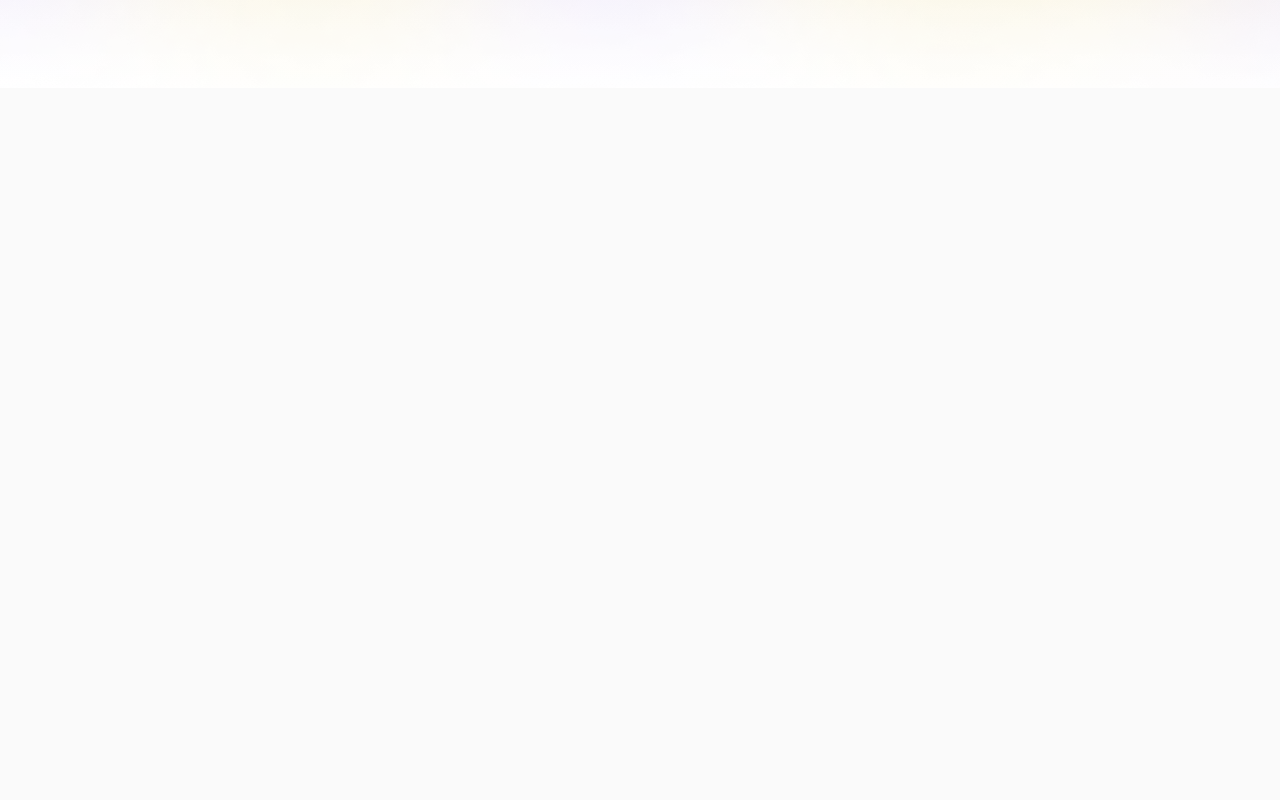
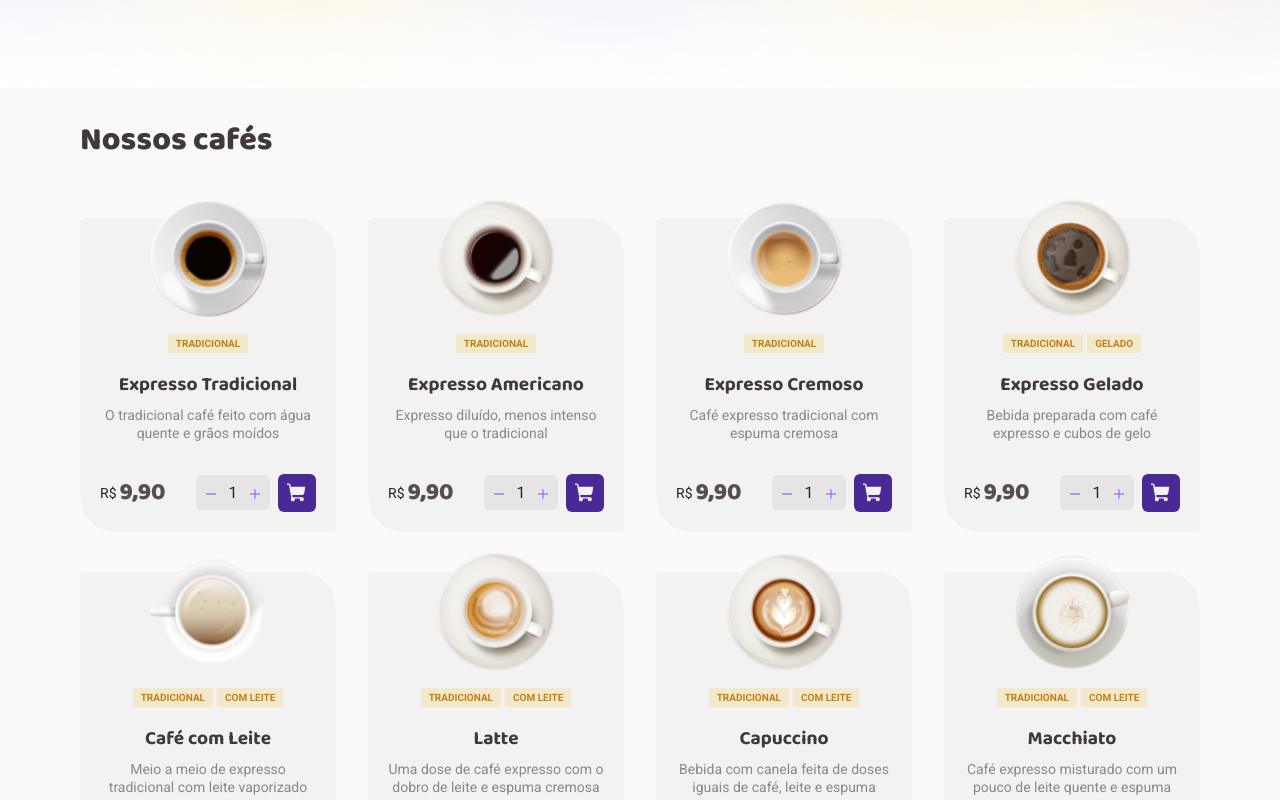
Before and after one commit to lipersilva/coffee-delivery, a React (Vite) app: page / in a window 1280 px wide. Shown: the part 560-1360 px from the top of the page. Before the commit the page ends 805 px from the top, so only its background shows below. Built offline with nearby package versions, Linux system fonts and the light colour scheme.

Commit message:
feat: componente Header e Cards

```diff
--- a/src/components/Header/styles.ts
+++ b/src/components/Header/styles.ts
@@ -7,6 +7,10 @@ export const Headercontainer = styled.header`
   display: flex;
   align-items: center;
   justify-content: center;
+  position: sticky;
+  top: 0;
+  left: 0;
+  z-index: 5;
 
   > div {
     display: flex;
--- /dev/null
+++ b/src/components/QuantityInput/index.tsx
@@ -0,0 +1,16 @@
+import { Minus, Plus } from "phosphor-react";
+import { IconWrapper, QuantityInputContainer } from "./styles";
+
+export function QuantityInput() {
+  return(
+    <QuantityInputContainer>
+      <IconWrapper>
+        <Minus size={14} weight="fill"/>
+      </IconWrapper>
+      <input type="number" readOnly value={1}/>
+      <IconWrapper>
+        <Plus size={14} weight="fill"/>
+      </IconWrapper>
+    </QuantityInputContainer>
+  )
+}
--- /dev/null
+++ b/src/components/QuantityInput/styles.ts
@@ -0,0 +1,42 @@
+import styled from "styled-components";
+
+export const QuantityInputContainer = styled.div`
+  flex: 1;
+  background: ${({ theme }) => theme.colors["base-button"]};
+  display: flex;
+  align-items: center;
+  justify-content: space-between;
+  gap: 4px;
+  border-radius: 6px;
+  padding: 0.5rem;
+
+  input {
+    text-align: center;
+    width: 100%;
+    background: none;
+    border: none;
+    color: ${({ theme }) => theme.colors["base-title"]};
+
+    &:focus {
+      outline: none;
+    }
+  }
+`;
+
+export const IconWrapper = styled.button.attrs({
+  type: "button",
+})`
+  width: 0.875rem;
+  height: 0.875rem;
+  border: none;
+  background: none;
+  color: ${({ theme }) => theme.colors["brand-purple"]};
+  transition: 0.4s;
+  &:disabled {
+    opacity: 0.4;
+  }
+
+  &:not(:disabled):hover {
+    color: ${({ theme }) => theme.colors["brand-purple-dark"]}
+  }
+`;
--- /dev/null
+++ b/src/pages/Home/components/CoffeeCard/index.tsx
@@ -0,0 +1,50 @@
+import { RegularText, TitleText } from "../../../../components/Typography";
+import { AddCartWrapper, CardFooter, CoffeeCardContainer, Description, Name, Tags } from "./styles";
+import americano from "../../../../../public/coffees/americano.png";
+import { QuantityInput } from "../../../../components/QuantityInput";
+import { ShoppingCart } from "phosphor-react";
+import { formatMoney } from "../../../../utils/formatMoney";
+
+export interface Coffee {
+  description: string;
+  id: number;
+  tags: string[];
+  name: string;
+  price: number;
+  photo: string;
+}
+interface CoffeeCardProps {
+  coffee: Coffee;
+
+}
+export function CoffeeCard({ coffee }: CoffeeCardProps) {
+  const formattedPrice = formatMoney(coffee.price);
+
+  return(
+    <CoffeeCardContainer>
+      <img src={`/coffees/${coffee.photo}`} alt="" />
+      <Tags>
+        {coffee.tags.map(tag => (
+          <span key={`${coffee.id}${tag}`}>{tag}</span>
+        ))}
+      </Tags>
+      <Name>{coffee.name}</Name>
+      <Description>{coffee.description}</Description>
+      <CardFooter>
+        <div>
+          <RegularText size="s">R$</RegularText>
+          <TitleText size="m" color="text" as="strong">
+            {formattedPrice}
+          </TitleText>
+        </div>
+
+        <AddCartWrapper>
+          <QuantityInput/>
+          <button>
+            <ShoppingCart size={22} weight="fill"/>
+          </button>
+        </AddCartWrapper>
+      </CardFooter>
+    </CoffeeCardContainer>
+  );
+}
--- /dev/null
+++ b/src/pages/Home/components/CoffeeCard/styles.ts
@@ -0,0 +1,96 @@
+import styled from "styled-components";
+import { RegularText, TitleText } from "../../../../components/Typography";
+
+export const CoffeeCardContainer = styled.div`
+  width: 100%;
+  background: ${({ theme }) => theme.colors["base-card"]};
+  border-radius: 6px 36px 6px 36px;
+  padding: 1.25rem;
+  display: flex;
+  flex-direction: column;
+  align-items: center;
+  justify-content: center;
+  padding-top: 0;
+  text-align: center;
+
+  img {
+    width: 7.5rem;
+    height: 7.5rem;
+    margin-top: -1.25rem;
+  }
+`;
+
+export const Tags = styled.div`
+  width: 100%;
+  display: flex;
+  align-items: center;
+  justify-content: center;
+  gap: 4px;
+  margin-top: 1rem;
+  margin-bottom: 1.25rem;
+  flex-wrap: wrap;
+
+  span {
+    background: ${({ theme }) => theme.colors["brand-yellow-light"]};
+    color: ${({ theme }) => theme.colors["brand-yellow-dark"]};
+    font-size: ${({ theme }) => theme.textSizes["components-tag"]};
+    text-transform: uppercase;
+    padding: 0.25rem 0.5rem;
+    border-radius: 999;
+    font-weight: 700;
+  }
+`;
+
+export const Name = styled(TitleText).attrs({
+  size: "s",
+  color: "subtitle",
+  weight: 700,
+})`
+  margin-bottom: 0.5rem;
+`;
+
+export const Description = styled(RegularText).attrs({
+  size: "s",
+  color: "label"
+})`
+  margin-bottom: 2rem;
+`;
+
+export const CardFooter = styled.div`
+  width: 100%;
+  display: flex;
+  align-items: center;
+  justify-content: space-between;
+  > div {
+    display: flex;
+    align-items: center;
+    gap: 3px;
+
+    p {
+      line-height: 0.75rem;
+    }
+  }
+`;
+
+export const AddCartWrapper = styled.div`
+  width: 7.5rem;
+
+  > button {
+    width: 2.375rem;
+    height: 2.375rem;
+    border: none;
+
+    display: flex;
+    align-items: center;
+    justify-content: center;
+    background: ${({ theme }) => theme.colors["brand-purple-dark"]};
+    color: ${({ theme }) => theme.colors["base-card"]};
+    border-radius: 6px;
+    margin-left: 0.3rem;
+    transition: .4s;
+
+    &:hover {
+      background: ${({ theme }) => theme.colors["brand-purple"]};
+    }
+  }
+`;
--- /dev/null
+++ b/src/pages/Home/components/OurCoffees/index.tsx
@@ -0,0 +1,20 @@
+import { TitleText } from "../../../../components/Typography";
+import { coffees } from "../../../../data/coffees";
+import { CoffeeCard } from "../CoffeeCard";
+import { CoffeeList, OurCoffeesContainer } from "./styles";
+
+export function OurCoffees() {
+  return (
+    <OurCoffeesContainer className="container">
+      <TitleText size="l" color="subtitle">
+        Nossos cafés
+      </TitleText>
+
+      <CoffeeList>
+        {coffees.map((coffee) => (
+          <CoffeeCard key={coffee.id} coffee={coffee} />
+        ))}
+      </CoffeeList>
+    </OurCoffeesContainer>
+  );
+}
--- /dev/null
+++ b/src/pages/Home/components/OurCoffees/styles.ts
@@ -0,0 +1,15 @@
+import styled from "styled-components";
+
+export const OurCoffeesContainer = styled.section `
+  width: 100%;
+  margin-top: 2rem;
+`
+
+export const CoffeeList = styled.div`
+  width: 100%;
+  display: grid;
+  grid-template-columns: repeat(4,1fr);
+  column-gap: 2rem;
+  row-gap: 2.5rem;
+  margin-top: 3.5rem;
+`;
--- a/src/pages/Home/index.tsx
+++ b/src/pages/Home/index.tsx
@@ -1,11 +1,13 @@
 
 import { Intro } from "./components/Intro";
+import { OurCoffees } from "./components/OurCoffees";
 import { HomeContainer } from "./styles";
 
 export function HomePage() {
   return(
     <HomeContainer>
       <Intro/>
+      <OurCoffees/>
     </HomeContainer>
   )
 }
--- a/src/styles/global.ts
+++ b/src/styles/global.ts
@@ -27,4 +27,14 @@ export const GlobalStyle = createGlobalStyle`
   a {
     text-decoration: none;
   }
+
+  input::-webkit-outer-spin-button,
+  input::-webkit-inner-spin-button {
+    -webkit-appearance: none;
+    margin: 0;
+  }
+
+  input[type="number"] {
+    -moz-appearance: textfield;
+  }
 `;
```
